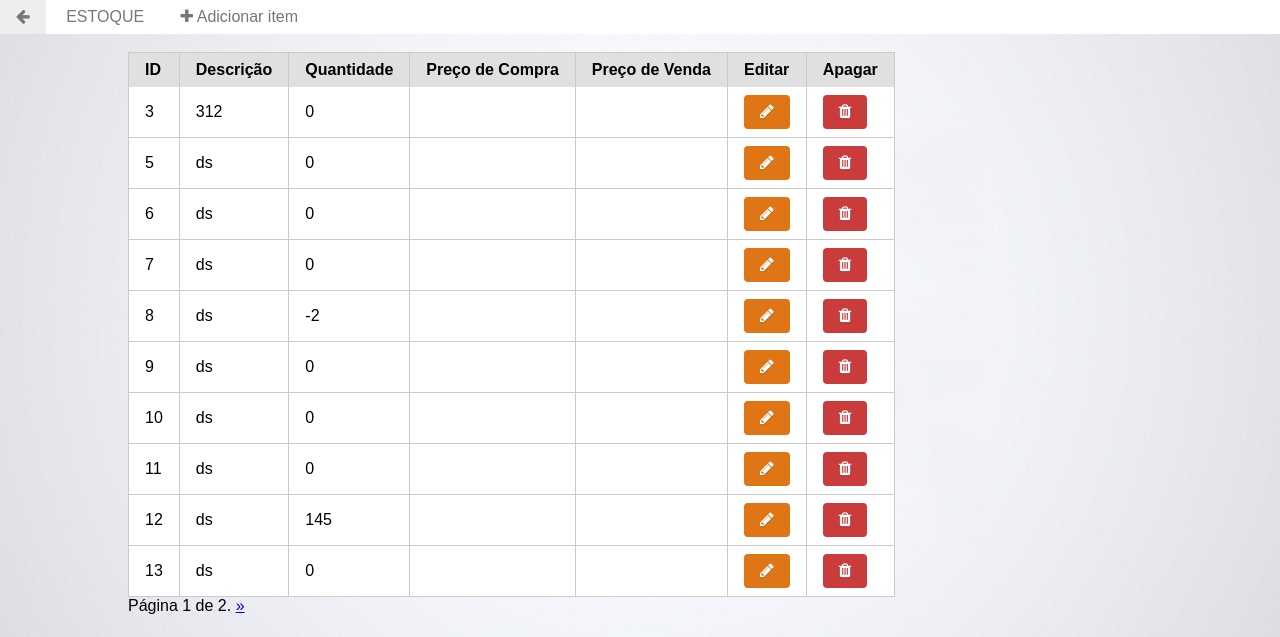
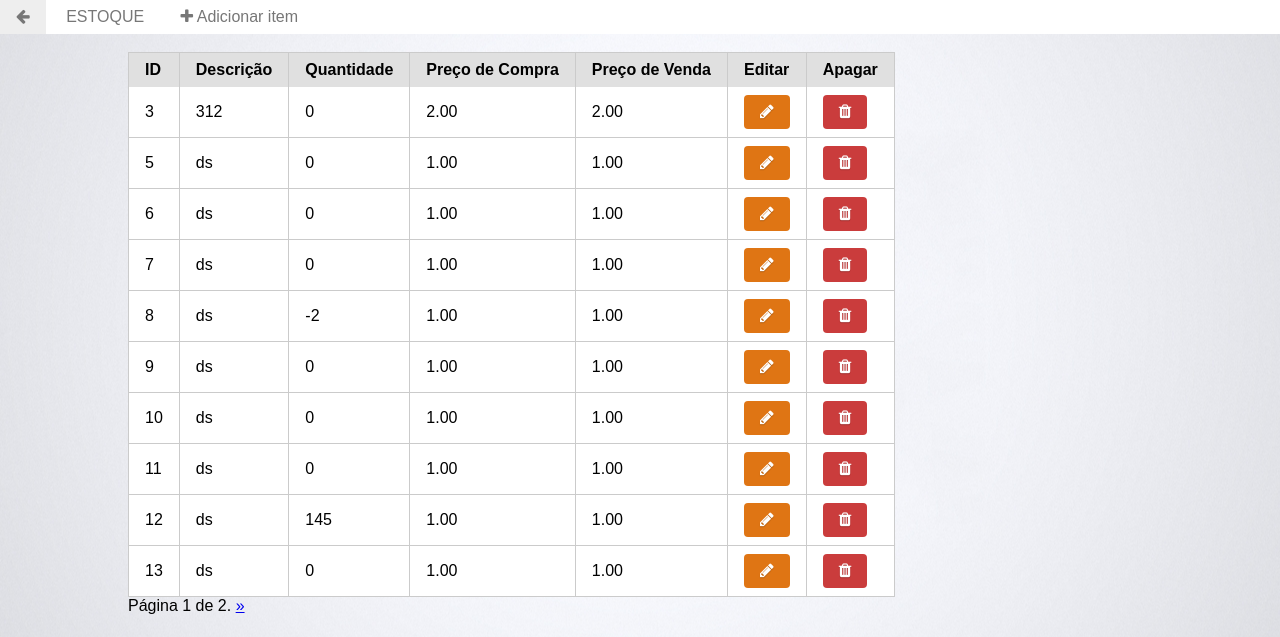
Before and after one commit to FN-Paulo/Comercio, a Django app: page /main/estoque/ in a window 1280 px wide. Shown: the top 637 px of the page. Run offline with Django 3.2, Linux system fonts and the light colour scheme; data comes from the database, SQL or seed files in the repository.

Commit message:
Add files via upload

```diff
--- a/main/templates/main/estoque.html
+++ b/main/templates/main/estoque.html
@@ -70,8 +70,8 @@
 						<td {{produto.gettdtag}}>{{produto.id}}</td>
 						<td {{produto.gettdtag}}>{{produto.descricao}}</td>
 						<td {{produto.gettdtag}}>{{produto.quantidade}}</td>
-						<td {{produto.gettdtag}}>{{produto.getpreco_compra}}</td>
-						<td {{produto.gettdtag}}>{{produto.getpreco_venda}}</td>
+						<td {{produto.gettdtag}}>{{produto.preco_compra|floatformat:2}}</td>
+						<td {{produto.gettdtag}}>{{produto.preco_venda|floatformat:2}}</td>
 						<td {{produto.gettdtag}}><a href="?editar={{produto.id}}" class="pure-button button-warning edit"><i class="fa fa-pencil"></i></a></td>
 						<td {{produto.gettdtag}}><a href="?apagar={{produto.id}}" class="pure-button button-error"><i class="fa fa-trash"></i></a></td>
 						{% endfor %}
```
